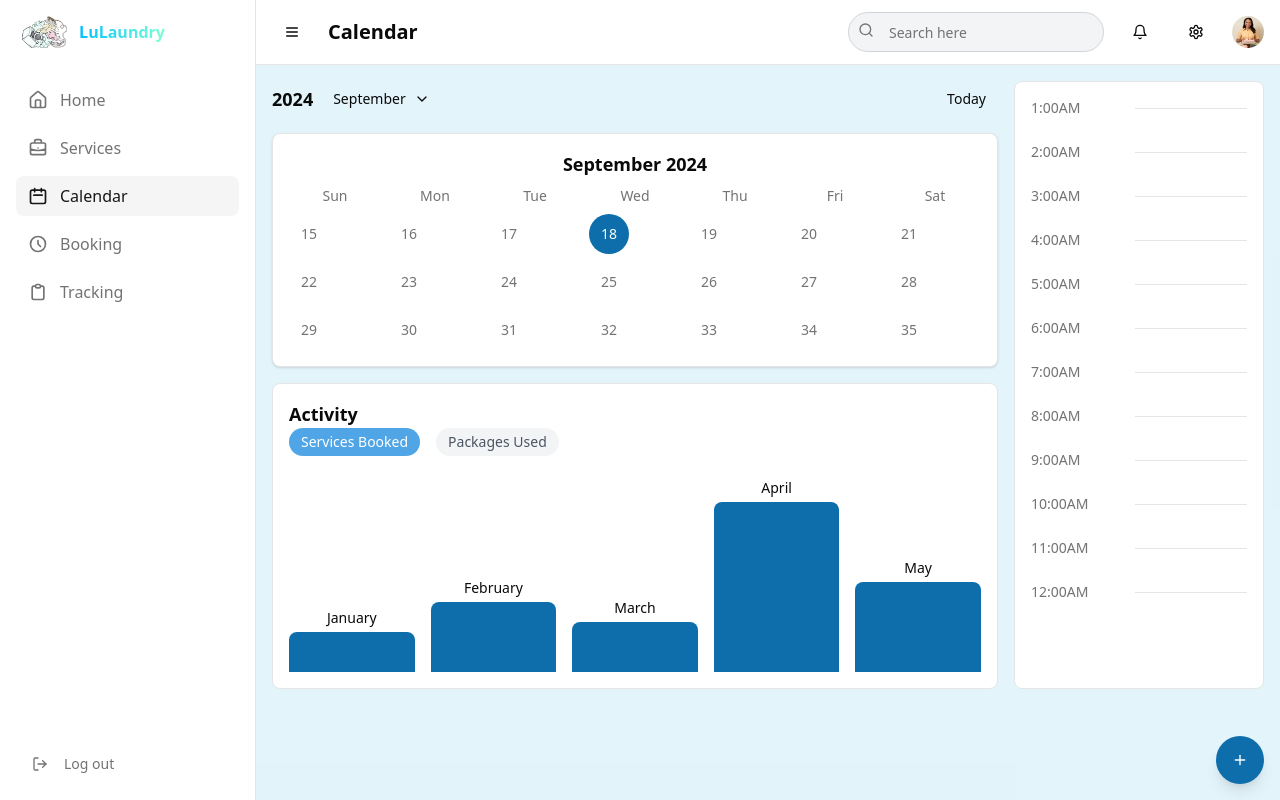
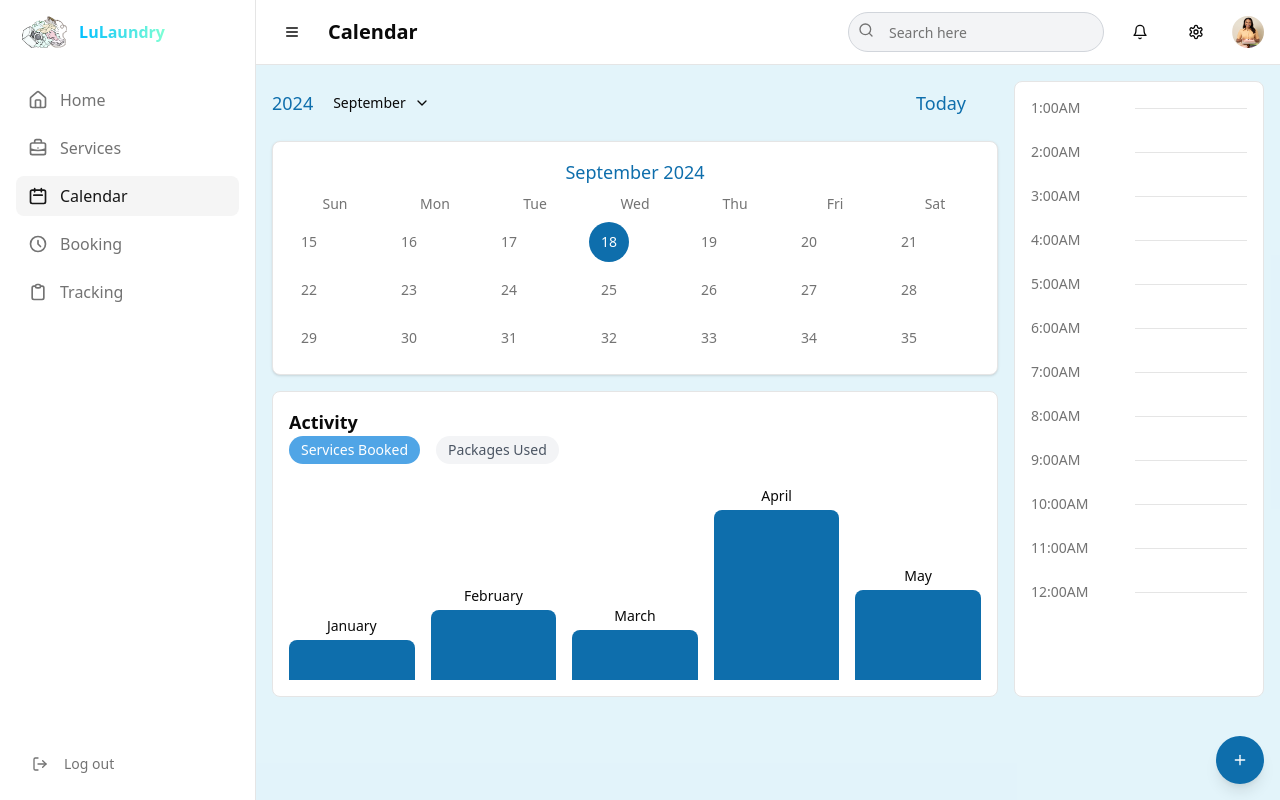
Before and after one commit to Aristocratjnr/Consumer-dashboard, a Next.js app: page /calendar in a window 1280 px wide. Built offline with nearby package versions, Linux system fonts and the light colour scheme.

Commit message:
Updated calendar page styling: changed font and color of year and month headers, and modified today button style

```diff
--- a/src/app/(dashboard)/calendar/page.tsx
+++ b/src/app/(dashboard)/calendar/page.tsx
@@ -185,7 +185,7 @@ export default function CalendarDashboard() {
             {/* Calendar Header */}
             <div className="flex items-center justify-between">
               <div className="flex items-center gap-2">
-                <h2 className="text-lg font-semibold">2024</h2>
+                <h2 className="text-lg font-semi-bold text-teal-1000">2024</h2>
                 <DropdownMenu>
                   <DropdownMenuTrigger asChild>
                     <Button variant="ghost" size="sm" className="flex items-center gap-2">
@@ -207,8 +207,9 @@ export default function CalendarDashboard() {
                 </DropdownMenu>
               </div>
               <Button
+                className ='text-teal-1000 font-semi-bold text-lg'
                 variant="ghost"
-                size="sm"
+                size="lg"
                 onClick={handleTodayClick}>
                 Today
               </Button>
@@ -217,7 +218,7 @@ export default function CalendarDashboard() {
                     {/* Calendar Header and Grid */}
             <div className="rounded-lg border bg-white shadow p-4">
             <div className="text-center mb-2">
-                <h2 className="text-lg font-semibold">{selectedMonth} 2024</h2>
+                <h2 className="text-lg text-teal-1000 font-semi-bold">{selectedMonth} 2024</h2>
             </div>
             <div className="grid grid-cols-7 gap-2 text-center">
                 {days.map((day) => (
```
